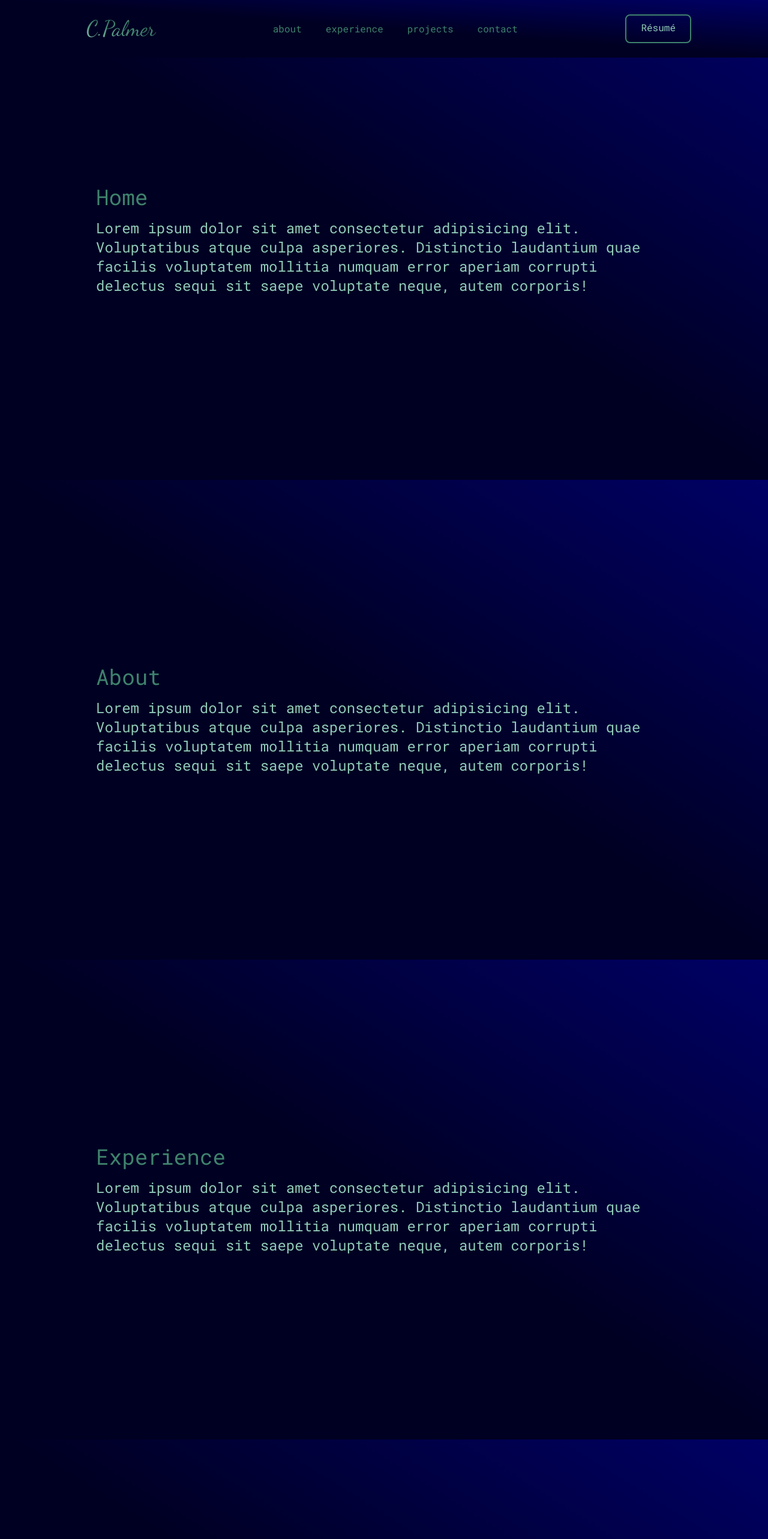
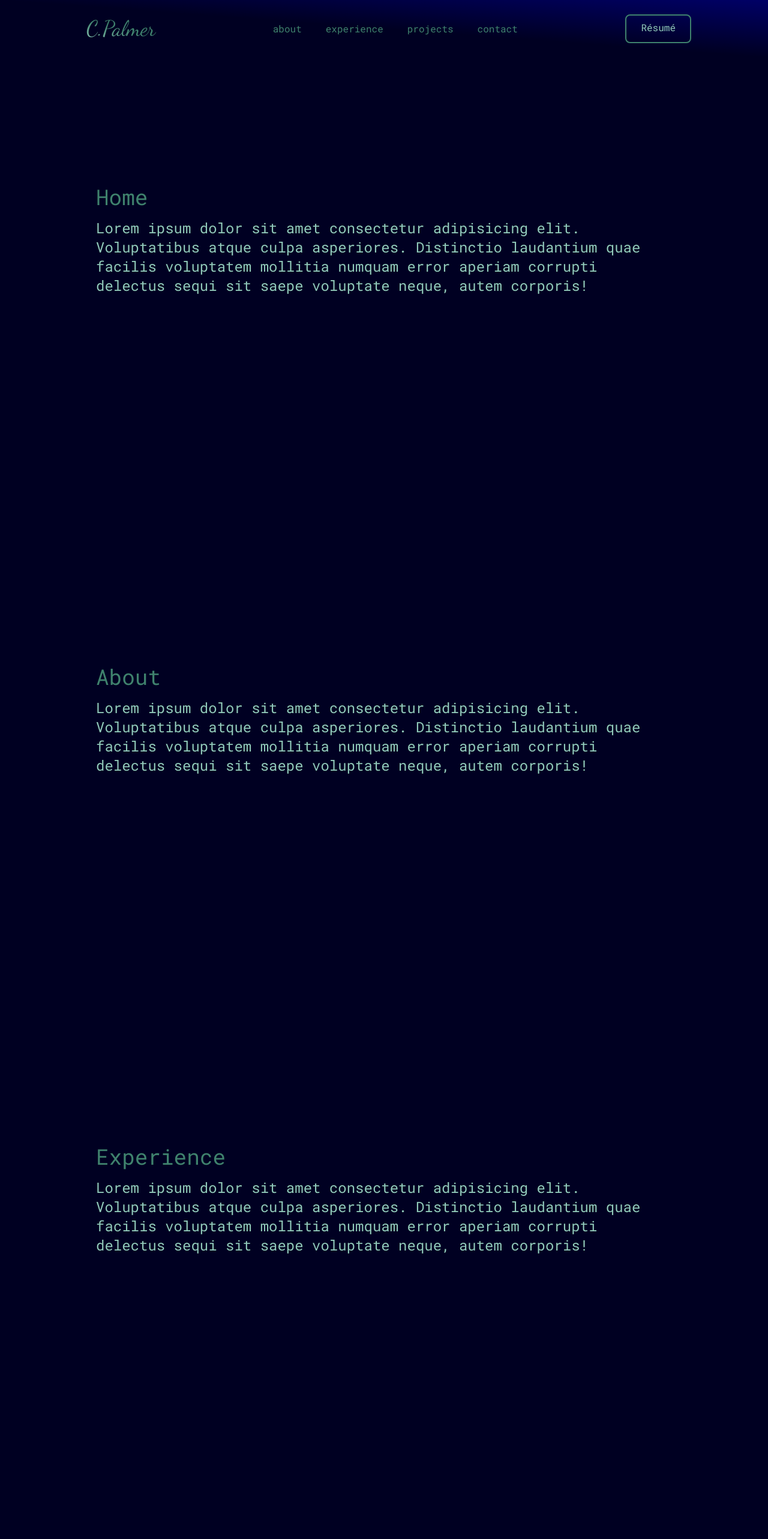
Before and after one commit to cpalmer-atx/react-tailwind-portfolio, a React (Create React App) app: page / in a window 1280 px wide. Shown: the top 2566 px of the page at 60% size. Built offline with nearby package versions, Linux system fonts and the light colour scheme; the HTML template or start-up script is replaced by a standard one.

Commit message:
removed gradient from components for now

```diff
--- a/src/components/About.jsx
+++ b/src/components/About.jsx
@@ -1,6 +1,6 @@
 const About = () => {
   return (
-    <div name='about' className="relative container mx-auto p-6 h-screen max-w-full bg-gradient-to-tr from-primary via-primary to-secondary">
+    <div name='about' className="relative container mx-auto p-6 h-screen max-w-full bg-primary">
       <div className="flex flex-col p-8 justify-center mx-auto h-full max-w-5xl">
         <h1 className="text-primaryTxt text-4xl">About</h1>
         <p className="text-secondaryTxt text-2xl pt-4">Lorem ipsum dolor sit amet consectetur adipisicing elit. Voluptatibus atque culpa asperiores. Distinctio laudantium quae facilis voluptatem mollitia numquam error aperiam corrupti delectus sequi sit saepe voluptate neque, autem corporis!</p>
--- a/src/components/Contact.jsx
+++ b/src/components/Contact.jsx
@@ -1,6 +1,6 @@
 const Contact = () => {
   return (
-    <div name='contact' className="relative container mx-auto p-6 h-screen max-w-full bg-gradient-to-tr from-primary via-primary to-secondary">
+    <div name='contact' className="relative container mx-auto p-6 h-screen max-w-full bg-primary">
       <div className="flex flex-col p-8 justify-center mx-auto h-full max-w-5xl">
         <h1 className="text-primaryTxt text-4xl">Contact</h1>
         <p className="text-secondaryTxt text-2xl pt-4">Lorem ipsum dolor sit amet consectetur adipisicing elit. Voluptatibus atque culpa asperiores. Distinctio laudantium quae facilis voluptatem mollitia numquam error aperiam corrupti delectus sequi sit saepe voluptate neque, autem corporis!</p>
--- a/src/components/Experience.jsx
+++ b/src/components/Experience.jsx
@@ -1,6 +1,6 @@
 const Experience = () => {
   return (
-    <div name='experience' className="relative container mx-auto p-6 h-screen max-w-full bg-gradient-to-tr from-primary via-primary to-secondary">
+    <div name='experience' className="relative container mx-auto p-6 h-screen max-w-full bg-primary">
       <div className="flex flex-col p-8 justify-center mx-auto h-full max-w-5xl">
         <h1 className="text-primaryTxt text-4xl">Experience</h1>
         <p className="text-secondaryTxt text-2xl pt-4">Lorem ipsum dolor sit amet consectetur adipisicing elit. Voluptatibus atque culpa asperiores. Distinctio laudantium quae facilis voluptatem mollitia numquam error aperiam corrupti delectus sequi sit saepe voluptate neque, autem corporis!</p>
--- a/src/components/Home.jsx
+++ b/src/components/Home.jsx
@@ -1,6 +1,6 @@
 const Home = () => {
   return (
-    <div name='home' className="relative container mx-auto p-6 h-screen max-w-full bg-gradient-to-tr from-primary via-primary to-secondary">
+    <div name='home' className="relative container mx-auto p-6 h-screen max-w-full bg-primary ">
       <div className="flex flex-col p-8 justify-center mx-auto h-full max-w-5xl">
         <h1 className="text-primaryTxt text-4xl">Home</h1>
         <p className="text-secondaryTxt text-2xl pt-4">Lorem ipsum dolor sit amet consectetur adipisicing elit. Voluptatibus atque culpa asperiores. Distinctio laudantium quae facilis voluptatem mollitia numquam error aperiam corrupti delectus sequi sit saepe voluptate neque, autem corporis!</p>
--- a/src/components/Projects.jsx
+++ b/src/components/Projects.jsx
@@ -1,6 +1,6 @@
 const Projects = () => {
   return (
-    <div name='projects' className="relative container mx-auto p-6 h-screen max-w-full bg-gradient-to-tr from-primary via-primary to-secondary">
+    <div name='projects' className="relative container mx-auto p-6 h-screen max-w-full bg-primary">
       <div className="flex flex-col p-8 justify-center mx-auto h-full max-w-5xl">
         <h1 className="text-primaryTxt text-4xl">Projects</h1>
         <p className="text-secondaryTxt text-2xl pt-4">Lorem ipsum dolor sit amet consectetur adipisicing elit. Voluptatibus atque culpa asperiores. Distinctio laudantium quae facilis voluptatem mollitia numquam error aperiam corrupti delectus sequi sit saepe voluptate neque, autem corporis!</p>
```
